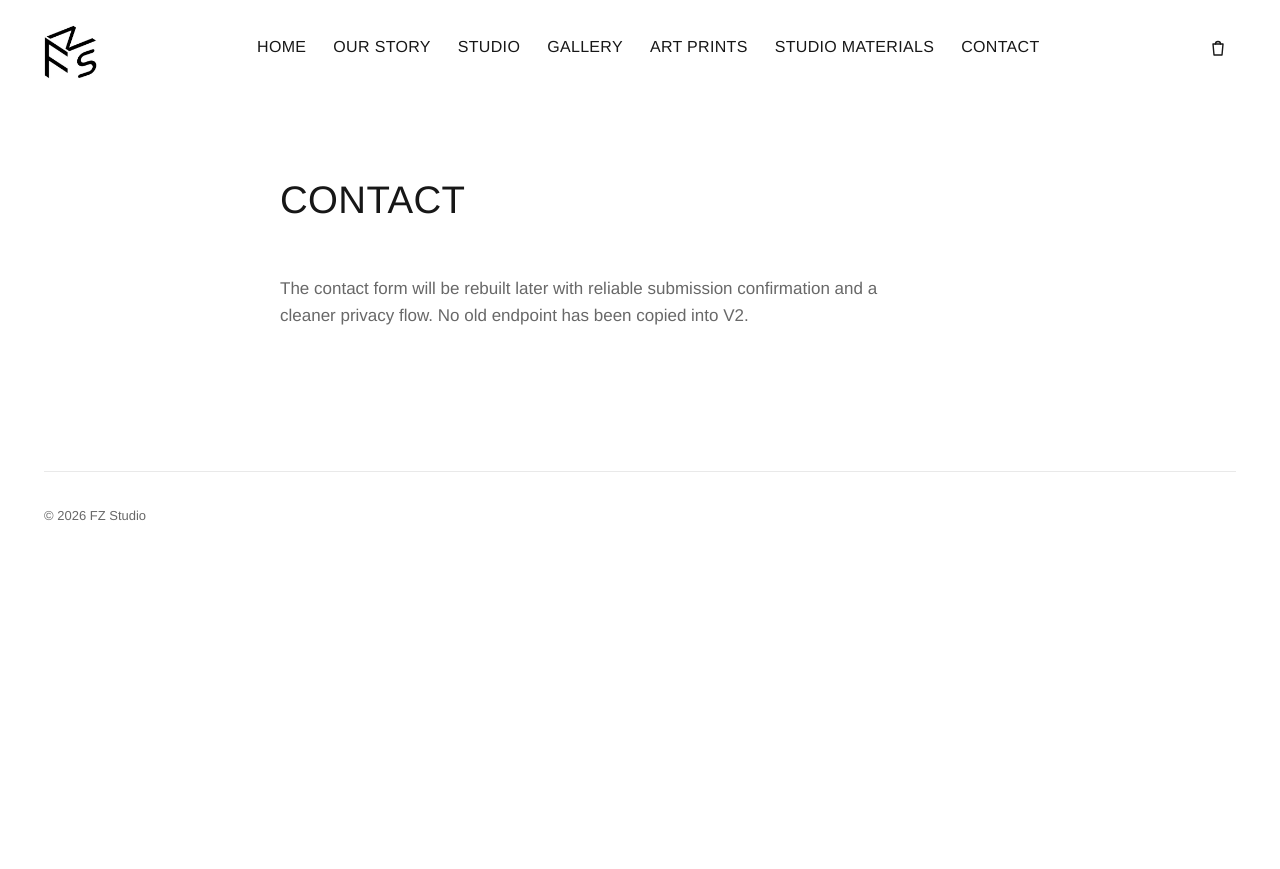
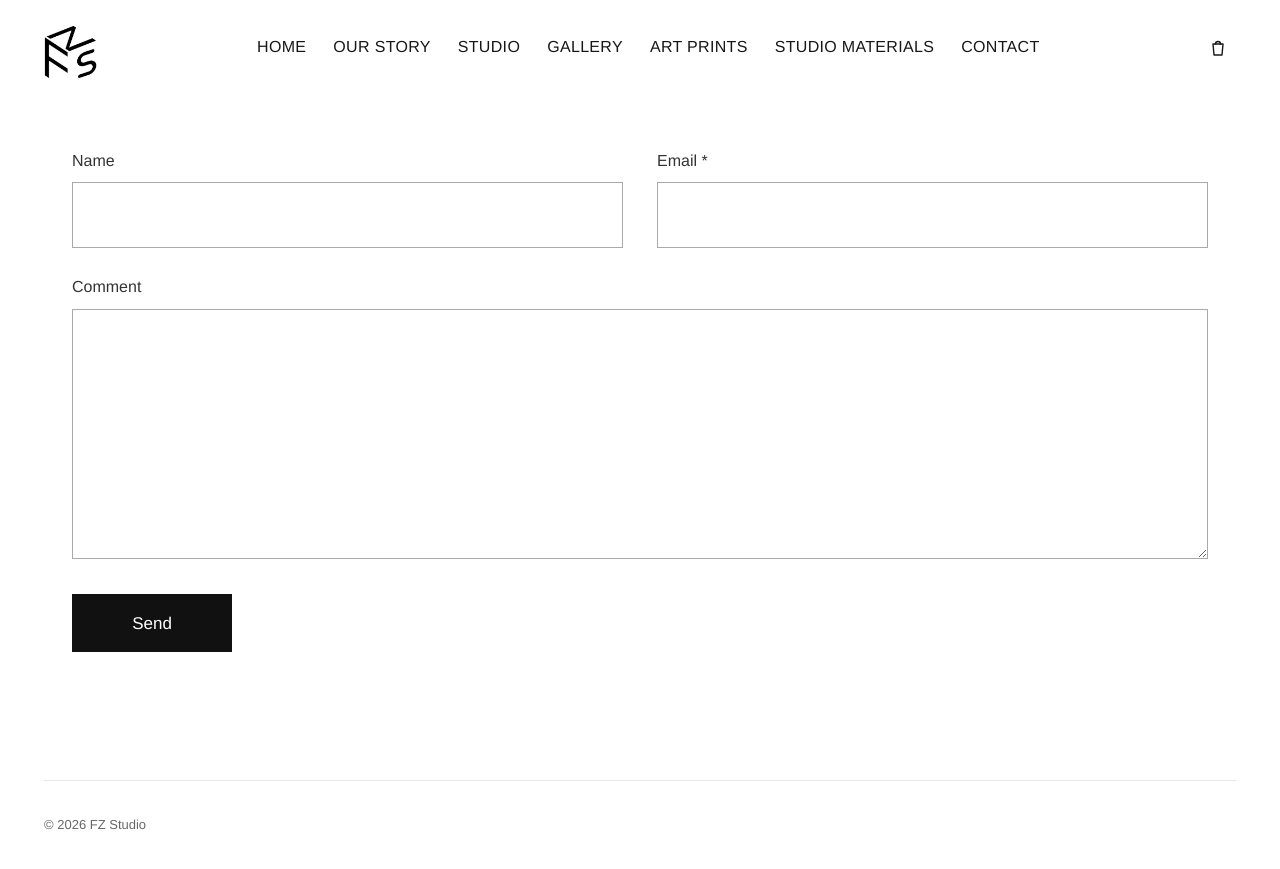
Before and after one commit to Leondecoding/fz-studio-v2, a Jekyll site: the page built from contact.html, in a window 1280 px wide. Shown: the top 869 px of the page. Built offline with Jekyll 4.4.1, drawn with Linux system fonts in a browser that asks for light colours.

Commit message:
Update contact.html

```diff
--- a/contact.html
+++ b/contact.html
@@ -4,9 +4,204 @@ title: Contact
 permalink: /contact/
 ---
 
-<section class="page-shell page-shell--reading">
-  <h1 class="page-title">CONTACT</h1>
-  <div class="page-placeholder">
-    <p>The contact form will be rebuilt later with reliable submission confirmation and a cleaner privacy flow. No old endpoint has been copied into V2.</p>
-  </div>
-</section>
+<style>
+  #contact-page{
+    max-width:1180px;
+    margin:0 auto;
+    padding:42px 22px 90px;
+  }
+
+  .contact-form{
+    width:100%;
+  }
+
+  .contact-row{
+    display:grid;
+    grid-template-columns:repeat(2,minmax(0,1fr));
+    gap:34px;
+  }
+
+  .contact-field{
+    margin:0 0 28px;
+  }
+
+  .contact-field label{
+    display:block;
+    margin:0 0 10px;
+    font-size:16px;
+    font-weight:400;
+    line-height:1.4;
+    color:#333;
+  }
+
+  .contact-field input,
+  .contact-field textarea{
+    width:100%;
+    box-sizing:border-box;
+    border:1px solid #aaa;
+    border-radius:0;
+    background:#fff;
+    color:#222;
+    font:inherit;
+    font-size:16px;
+    font-weight:400;
+    outline:none;
+  }
+
+  .contact-field input{
+    height:66px;
+    padding:0 16px;
+  }
+
+  .contact-field textarea{
+    min-height:250px;
+    padding:16px;
+    resize:vertical;
+    line-height:1.6;
+  }
+
+  .contact-field input:focus,
+  .contact-field textarea:focus{
+    border-color:#555;
+  }
+
+  .contact-send{
+    min-width:160px;
+    height:58px;
+    padding:0 30px;
+    border:0;
+    border-radius:0;
+    background:#111;
+    color:#fff;
+    font:inherit;
+    font-size:17px;
+    font-weight:400;
+    cursor:pointer;
+  }
+
+  .contact-send:disabled{
+    opacity:.55;
+    cursor:default;
+  }
+
+  .contact-status{
+    min-height:24px;
+    margin:14px 0 0;
+    font-size:14px;
+    line-height:1.6;
+    color:#666;
+  }
+
+  .contact-hp{
+    position:absolute;
+    left:-5000px;
+    width:1px;
+    height:1px;
+    overflow:hidden;
+  }
+
+  .contact-silent-frame{
+    display:none;
+  }
+
+  @media(max-width:700px){
+    #contact-page{
+      padding:30px 18px 70px;
+    }
+
+    .contact-row{
+      grid-template-columns:1fr;
+      gap:0;
+    }
+
+    .contact-field input{
+      height:58px;
+    }
+
+    .contact-field textarea{
+      min-height:220px;
+    }
+  }
+</style>
+
+<main id="contact-page">
+  <form
+    id="contact-form"
+    class="contact-form"
+    action="PASTE_YOUR_APPS_SCRIPT_WEB_APP_URL_HERE"
+    method="post"
+    target="contact-silent-frame"
+    accept-charset="UTF-8"
+  >
+    <div class="contact-row">
+      <div class="contact-field">
+        <label for="contact-name">Name</label>
+        <input id="contact-name" name="name" type="text" autocomplete="name">
+      </div>
+
+      <div class="contact-field">
+        <label for="contact-email">Email *</label>
+        <input id="contact-email" name="email" type="email" autocomplete="email" required>
+      </div>
+    </div>
+
+    <div class="contact-field">
+      <label for="contact-comment">Comment</label>
+      <textarea id="contact-comment" name="comment" required></textarea>
+    </div>
+
+    <div class="contact-hp" aria-hidden="true">
+      <label for="contact-company">Company</label>
+      <input id="contact-company" name="company" type="text" tabindex="-1" autocomplete="off">
+    </div>
+
+    <input type="hidden" name="source" value="fz_studio_contact">
+    <input type="hidden" name="page" value="/contact/">
+
+    <button id="contact-send" class="contact-send" type="submit">Send</button>
+    <p id="contact-status" class="contact-status" role="status" aria-live="polite"></p>
+  </form>
+
+  <iframe
+    id="contact-silent-frame"
+    name="contact-silent-frame"
+    class="contact-silent-frame"
+    title="Contact form response"
+  ></iframe>
+</main>
+
+<script>
+(function () {
+  const form = document.getElementById('contact-form');
+  const frame = document.getElementById('contact-silent-frame');
+  const button = document.getElementById('contact-send');
+  const status = document.getElementById('contact-status');
+
+  let waitingForResponse = false;
+
+  form.addEventListener('submit', function (event) {
+    const endpoint = form.getAttribute('action');
+
+    if (!endpoint || endpoint.includes('PASTE_YOUR_APPS_SCRIPT')) {
+      event.preventDefault();
+      status.textContent = 'Contact form setup is not finished yet.';
+      return;
+    }
+
+    waitingForResponse = true;
+    button.disabled = true;
+    button.textContent = 'Sending...';
+    status.textContent = '';
+  });
+
+  frame.addEventListener('load', function () {
+    if (!waitingForResponse) return;
+
+    waitingForResponse = false;
+    form.reset();
+    button.disabled = false;
+    button.textContent = 'Send';
+    status.textContent = 'Thank you — your message has been sent.';
+  });
+})();
+</script>
```
